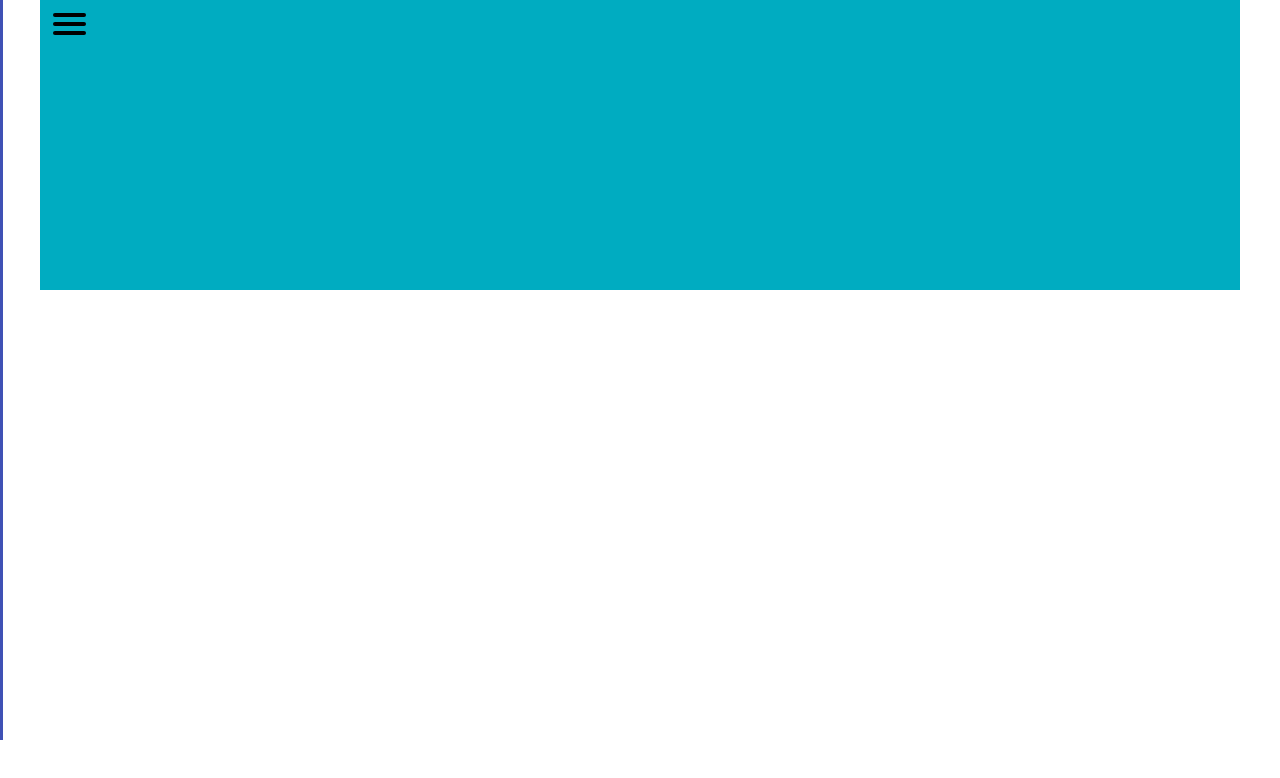
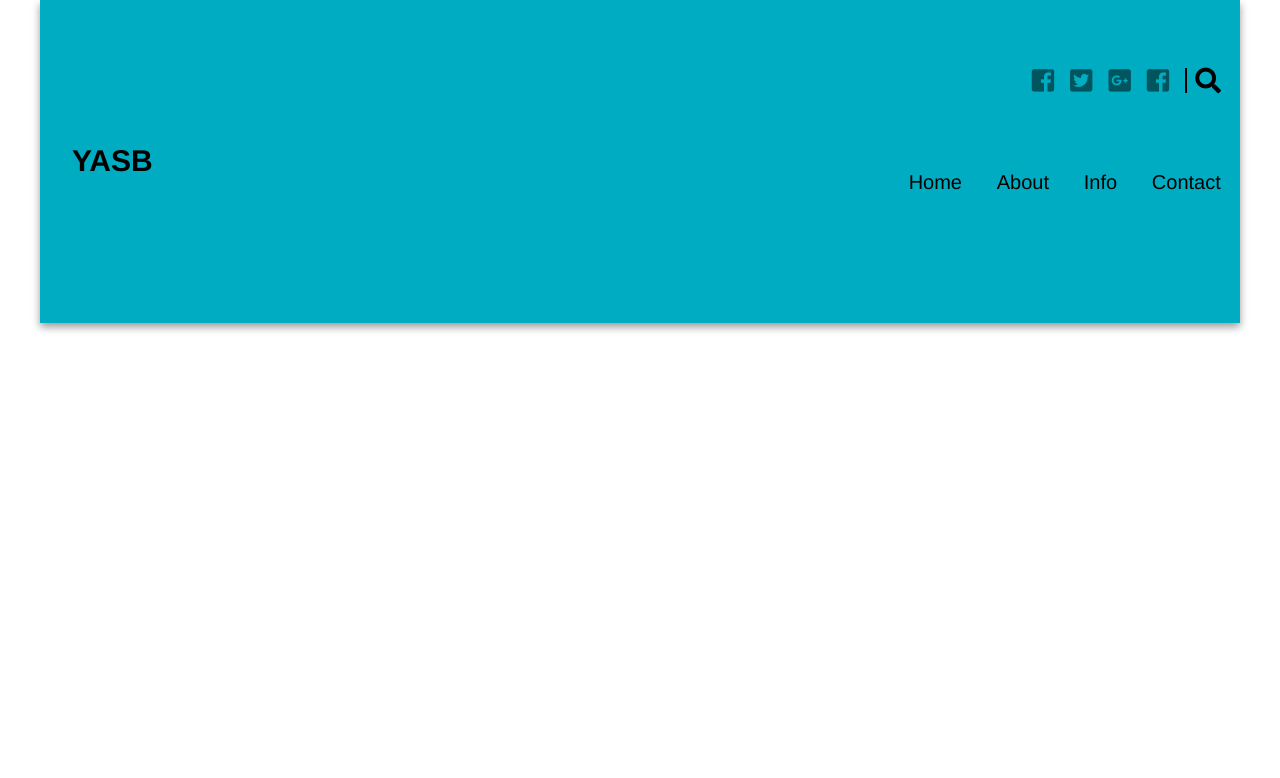
Before and after one commit to klesogor/bsa-htmlCss-plsKillThisItsHorrible-2018, a plain HTML site: page index.html in a window 1280 px wide. Drawn offline with nearby package versions, Linux system fonts and the light colour scheme; files that its build step writes are made by us from their sources.

Commit message:
finished header

```diff
--- a/index.html
+++ b/index.html
@@ -20,11 +20,13 @@
                       <a href="#"><li>Contact</li></a>
                     </ul>
             </nav>
-            <div class = "logo">
-                <h2></h2>
-            </div>
+            <h2 class = "logo">YASB</h2>
             <div class = "social">
-
+                <a href = "#" class="search"><i class="fas fa-search"></i></a>
+                <a href = "#"><i class="fab fa-facebook-square"></i></a>
+                <a href = "#"><i class="fab fa-google-plus-square"></i></a>
+                <a href = "#"><i class="fab fa-twitter-square"></i></a>
+                <a href = "#"><i class="fab fa-facebook-square"></i></a>
             </div>
         </header>
         <main></main>
--- a/sass/app.scss
+++ b/sass/app.scss
@@ -7,7 +7,6 @@ body{
     font-family:  "Helvetica Neue", Helvetica, Arial, sans-serif;
     margin: 0 auto 0 auto;
     padding: 0;
-    overflow: hidden;
 }
 
 *,*::after,*::before{
--- a/sass/grid.scss
+++ b/sass/grid.scss
@@ -4,21 +4,22 @@
     grid-template-columns: 1fr;
     grid-auto-rows: minmax(50,auto);
     grid-template-areas: "header" "main" "aside" "footer";
+    grid-gap:1rem;
 
     header{
-        grid-area: "header";
+        grid-area: header;
     }
 
     main{
-        grid-area: "main";
+        grid-area: main;
     }
 
     aside{
-        grid-area: "aside"
+        grid-area: aside;
     }
 
     footer{
-        grid-area: "footer";
+        grid-area: footer;
     }
 }
 
--- a/sass/header.scss
+++ b/sass/header.scss
@@ -1,4 +1,5 @@
 @import "vars";
+
 header{
     display: -ms-grid;
     display: grid;
@@ -8,13 +9,43 @@ header{
     grid-template-areas: "menu social" "logo logo";
     background: $main;
     color:$text-primary;
+    box-shadow: 0 4px 8px 0 rgba(0,0,0,0.4);
 }
 
 .social{
     grid-area: social;
+    display: flex;
+    flex-direction: row-reverse;
+    -ms-flex-direction: column-reverse;
+    align-items: center;
+    .search{
+        margin-right: 1.2rem;
+        padding-left:8px;
+        opacity: 1;
+        display:initial;
+    }
+    a{
+        text-decoration: none;
+        color:inherit;
+        font-size:1.6rem;
+        margin-right: 1rem;
+        opacity: 0.5;
+        cursor: pointer;
+        transition: opacity 0.3s ease-in-out;
+        display:none;
+
+        &:hover{
+            opacity: 1;
+        }
+    }
+
+
 }
 .logo{
     grid-area: logo;
+    display:flex;
+    align-items: center;
+    justify-content: space-around;
 }
 
 .menu{
@@ -93,7 +124,7 @@ header{
     transition: transform 0.5s cubic-bezier(0.77,0.2,0.05,1.0);
 
     li{
-        padding: 10px 0;
+        padding: 10px 0px 0px 10px;
     }
 
     a{
@@ -101,3 +132,59 @@ header{
         color:$text-secondary;
     }
 }
+
+@include screen-lg{
+
+    header{
+        grid-template-columns: 1fr 1fr;
+        grid-template-rows: 1fr 1fr;
+        grid-template-areas: "logo social" "logo menu";
+    }
+
+    .menu{
+        display: flex;
+        flex-direction: row-reverse;
+        -ms-flex-direction: row-reverse;
+        justify-content: flex-start;
+        padding:0;
+
+        input{
+            display: none;
+        }
+        span{
+            display: none;
+        }
+    }
+
+    .menu-items{
+        transform:none;
+        position: relative;
+        width: auto;
+        height: auto;
+        margin:0px;
+        padding:0px;
+        background: transparent;
+
+        a{
+            display:inline-block;
+            margin-right:1.2rem;
+            color:$text-primary;
+            &:hover{
+                text-decoration: underline;
+            }
+        }
+    }
+    .social{
+        a{
+            display:inline;
+        }
+        .search{
+            border-left: 2px solid $text-primary;
+        }
+    }
+    .logo{
+        justify-content: flex-start;
+        margin-left:2rem;
+    }
+
+}
--- a/sass/vars.scss
+++ b/sass/vars.scss
@@ -8,7 +8,7 @@ $secondary-light:#757de8;
 $secondary-dark: #002984;
 
 @mixin screen-lg{
-    @media screen and (max-width: 780px){
+    @media(min-width: 780px){
         @content
     }
 }
```
